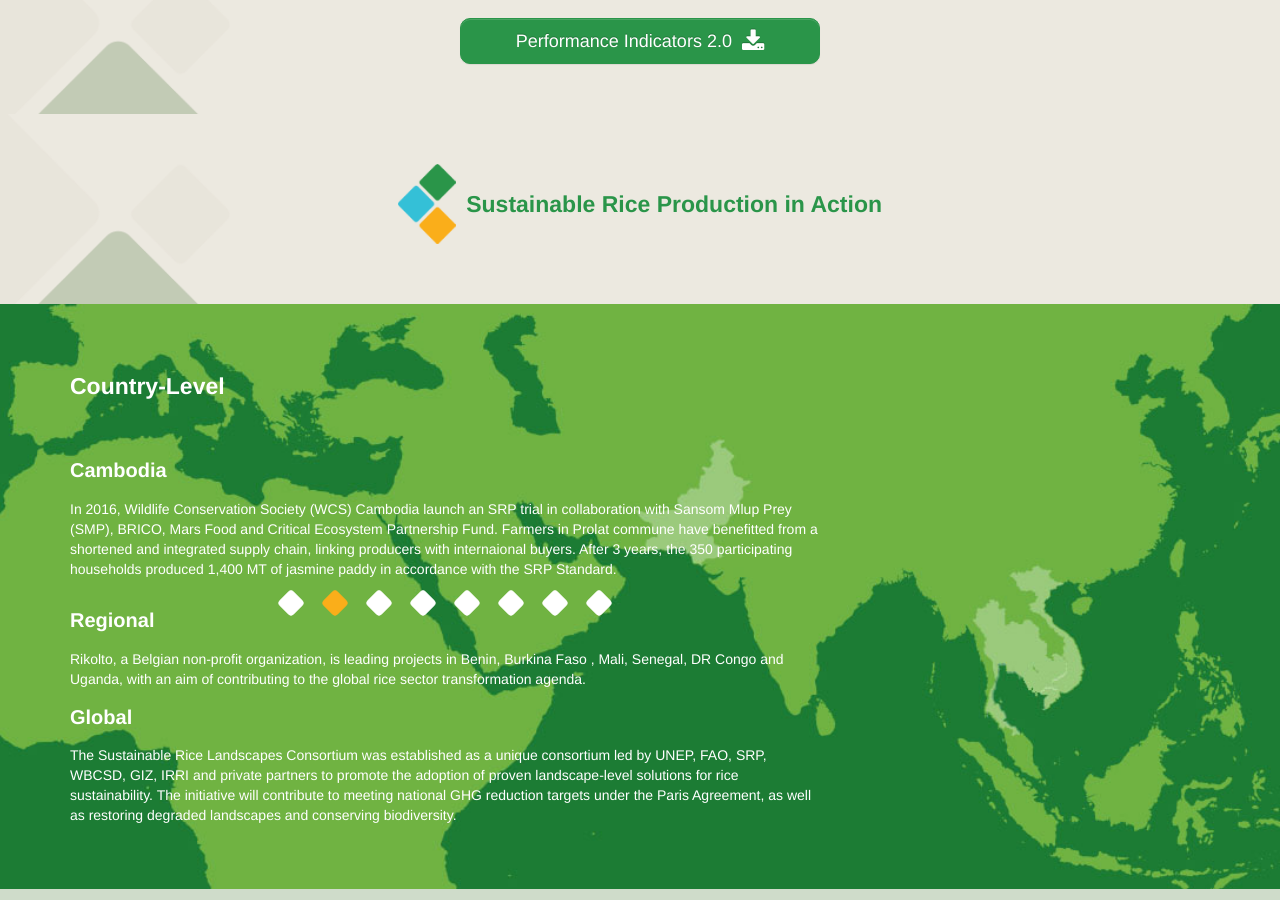
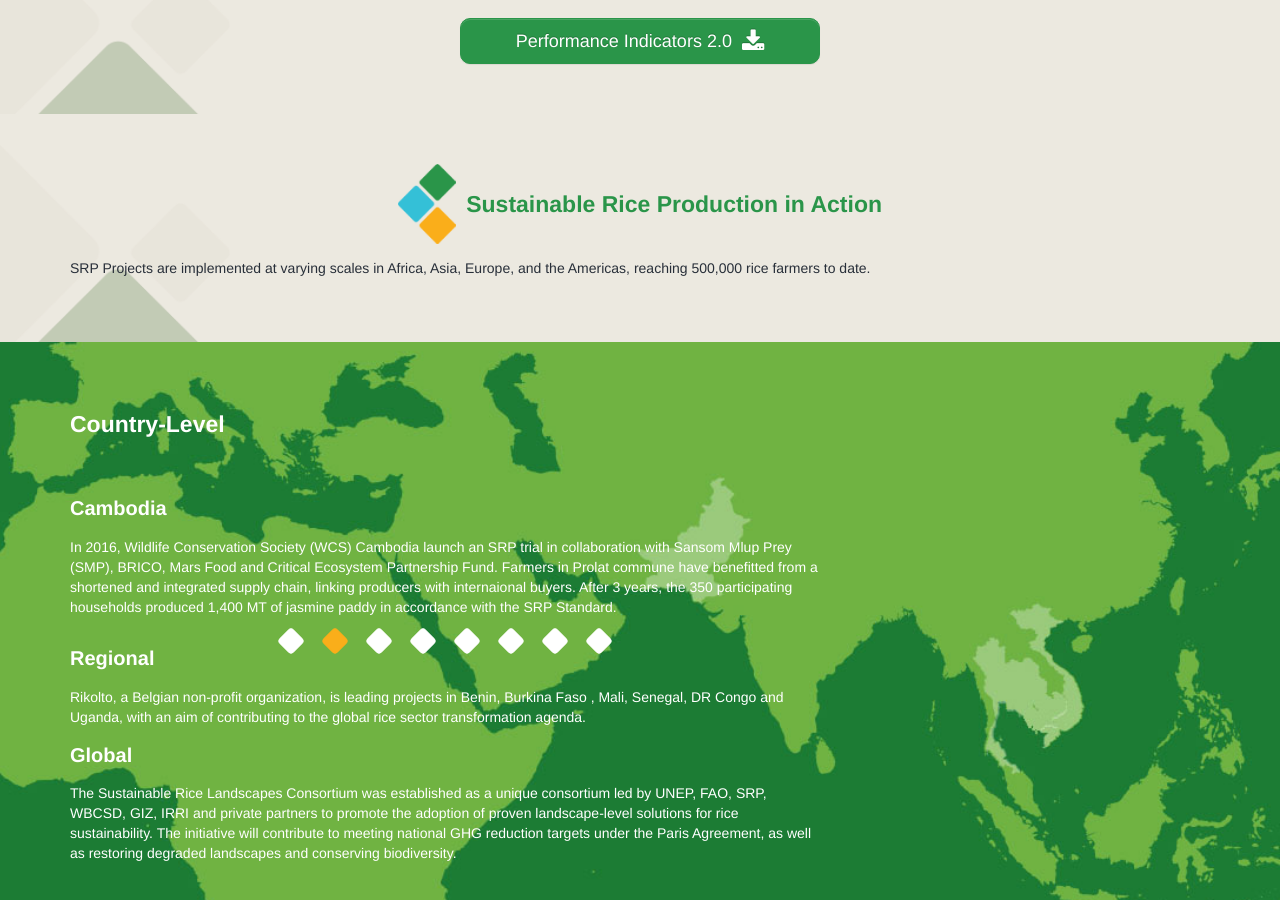
Before and after one commit to sustainablericeplatform/sustainablericeplatform.github.io, a Jekyll site: the page built from Resources/index.html, in a window 1280 px wide and 900 px high, scrolled down 1806 px. Built offline with Jekyll 4.4.1, drawn with Linux system fonts in a browser that asks for light colours; some of the changed lines change nothing that is shown.

Commit message:
Update index.html

```diff
--- a/Resources/index.html
+++ b/Resources/index.html
@@ -91,11 +91,8 @@
             </div>
         </div>
         <ul class="srp-list">
-         <!--<h1 class="green">Sustainable rice production in Thailand</h1>
-<p>Thailand’s Rice Department, GIZ, OLAM and UTZ have jointly conducted a pilot implementation of the SRP Sustainable Rice Cultivation Standard with two rice farmer groups in Ubon Ratchathani province in late 2016. This activity was also considered as one of Better Rice Initiative Asia’s (BRIA) interventions to improve market access for resource-poor rice farmers in selected areas.</p>
-<p>The collaborative project commenced with an orientation for participating farmers, followed by a full training programme. Three months after it was launched, an external audit was conducted to verify compliance of the farmers with the SRP Standard, revealing an impressive 84% farmer compliance. The independent third party assessment was conducted by OneCert auditors, who were trained and accompanied by assurance experts from UTZ.</p>
-<p>During the pilot implementation phase, Olam International played an active role in facilitating liquidity for participating farmers. The company engaged a major local miller who agreed to buy the entire production from the farmers at the most competitive price. This arrangement guaranteed a better price for participating farmers as it simplified the value chain by avoiding brokers and other middle-men. By the end of the pilot phase of the project, a total of 400 tonnes of rice had been produced.</p>
-<p>The success of the activity can be attributed to the strong commitment and contributions by participating organizations from different sectors. It is expected that the pilot will be extended to more farmer groups in the coming years.</p>-->
+         <!--<h1 class="green">Sustainable rice production in Thailand</h1>-->
+<p>SRP Projects are implemented at varying scales in Africa, Asia, Europe, and the Americas, reaching 500,000 rice farmers to date.</p>
         </ul>
         </div>
     </div>
```
